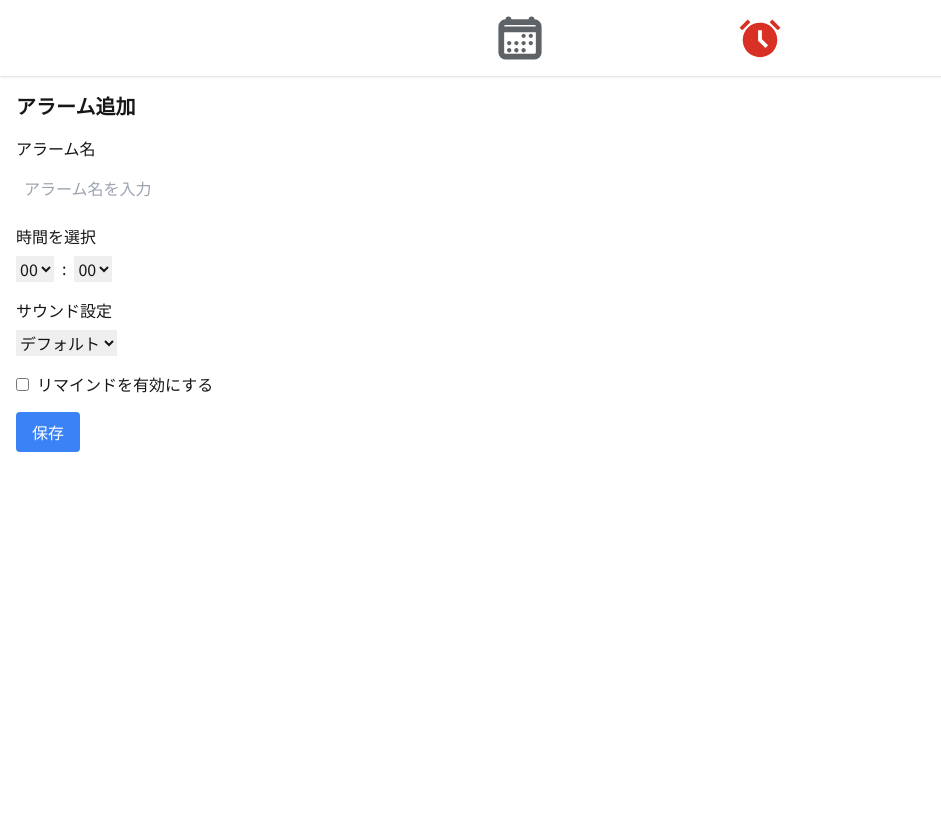
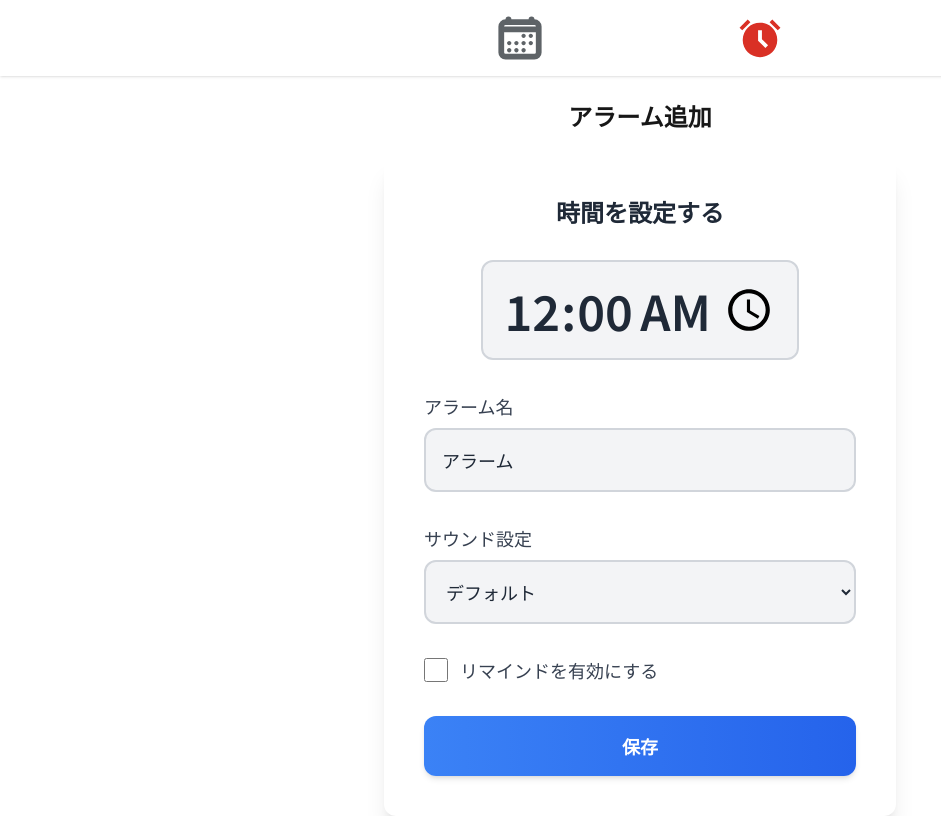
Before and after one commit to Go3105/mezamashitai, a Next.js app in the folder my-app/: page /alarmAdd in a window 1280 px wide. Shown: the whole page, without its empty margins (0-941 px from the left). Built offline with nearby package versions, Linux system fonts and the light colour scheme.

Commit message:
alarmAddを修正しました

```diff
--- a/my-app/src/app/_components/AlarmAdd.tsx
+++ b/my-app/src/app/_components/AlarmAdd.tsx
@@ -1,13 +1,11 @@
-// app/_components/AlarmAdd.tsx
 "use client";
-
 import React, { useState } from "react";
 import { useAlarmContext } from "./AlarmContext";
 import { useRouter } from "next/navigation";
 
 const AlarmAdd = () => {
-    const [name, setName] = useState("");
-    const [time, setTime] = useState({ hours: "00", minutes: "00" });
+  const [name, setName] = useState("アラーム");
+  const [time, setTime] = useState("00:00");
   const [sound, setSound] = useState("default");
   const [remind, setRemind] = useState(false);
 
@@ -15,68 +13,70 @@ const AlarmAdd = () => {
   const router = useRouter();
 
   const handleSave = () => {
-        const formattedTime = `${time.hours}:${time.minutes}`;
     addAlarm({
-            id: 0, name, time: formattedTime, sound, remind,
-            isActive: true
+      id: 0,
+      name,
+      time,
+      sound,
+      remind,
+      isActive: true,
     });
-        router.push("/alarm"); // 一覧画面に戻る
+    router.push("/alarm");
   };
 
   return (
-        <div className="p-4">
-            <h2 className="text-xl font-bold mb-4">アラーム追加</h2>
-            <div className="mb-4">
-                <label htmlFor="name" className="block mb-2">アラーム名</label>
+    <div className="flex justify-center items-center ">
+      <div className="bg-white p-10 rounded-xl shadow-xl w-full max-w-lg space-y-8">
+        <h2 className="text-2xl font-semibold text-gray-800 text-center">
+          時間を設定する
+        </h2>
+
+        {/* 時間ピッカー */}
+        <div className="text-center mb-6">
+          <label
+            htmlFor="time"
+            className="block mb-3 text-gray-700 font-medium text-lg"
+          ></label>
+          <input
+            type="time"
+            id="time"
+            value={time}
+            onChange={(e) => setTime(e.target.value)}
+            className="border-2 border-gray-300 rounded-xl p-5 bg-gray-100 text-gray-800 text-5xl font-semibold text-center focus:outline-none focus:border-blue-500 focus:bg-white transition-all hover:bg-gray-200"
+          />
+        </div>
+
+        {/* アラーム名 */}
+        <div>
+          <label
+            htmlFor="name"
+            className="block mb-2 text-gray-700 font-medium text-lg"
+          >
+            アラーム名
+          </label>
           <input
             id="name"
             type="text"
             value={name}
             onChange={(e) => setName(e.target.value)}
-                    className="bordar rounded p-2 w-full"
+            className="border-2 border-gray-300 rounded-xl p-4 w-full bg-gray-100 text-gray-800 text-lg focus:outline-none focus:border-blue-500 focus:bg-white transition-all"
             placeholder="アラーム名を入力"
           />
         </div>
 
-
-            <div className="mb-4">
-                <label htmlFor="time" className="block mb-2">時間を選択</label>
-                <div className="flex">
-                    <select
-                        id="hours"
-                        value={time.hours}
-                        onChange={(e) => setTime({ ...time, hours: e.target.value })}
-                        className="mr-2"
+        {/* サウンドの設定 */}
+        <div>
+          <label
+            htmlFor="sound"
+            className="block mb-2 text-gray-700 font-medium text-lg"
           >
-                        {Array.from({ length: 24 }, (_, i) => (
-                            <option key={i} value={String(i).padStart(2, '0')}>
-                                {String(i).padStart(2, '0')}
-                            </option>
-                        ))}
-                    </select>
-                    :
-                    <select
-                        id="minutes"
-                        value={time.minutes}
-                        onChange={(e) => setTime({ ...time, minutes: e.target.value })}
-                        className="ml-2"
-                    >
-                        {Array.from({ length: 12 }, (_, i) => (
-                            <option key={i} value={String(i * 5).padStart(2, '0')}>
-                                {String(i * 5).padStart(2, '0')}
-                            </option>
-                        ))}
-                    </select>
-                </div>
-            </div>
-
-            <div className="mb-4">
-                <label htmlFor="sound" className="block mb-2">サウンド設定</label>
+            サウンド設定
+          </label>
           <select
             id="sound"
             value={sound}
             onChange={(e) => setSound(e.target.value)}
-                    className="block"
+            className="border-2 border-gray-300 rounded-xl p-4 w-full bg-gray-100 text-gray-800 text-lg focus:outline-none focus:border-blue-500 focus:bg-white transition-all hover:bg-gray-200"
           >
             <option value="default">デフォルト</option>
             <option value="beep">ビープ音</option>
@@ -84,21 +84,27 @@ const AlarmAdd = () => {
           </select>
         </div>
 
-            <div className="mb-4">
-                <label className="flex items-center">
+        {/* リマインドの設定 */}
+        <div className="flex items-center space-x-3 mt-4">
+          <label className="flex items-center space-x-3 text-gray-700 font-medium text-lg">
             <input
               type="checkbox"
               checked={remind}
               onChange={() => setRemind(!remind)}
-                        className="mr-2"
+              className="w-6 h-6 text-blue-500 rounded focus:ring focus:ring-blue-300"
             />
-                    リマインドを有効にする
+            <span>リマインドを有効にする</span>
           </label>
         </div>
 
-            <button onClick={handleSave} className="bg-blue-500 text-white px-4 py-2 rounded">
+        {/* 保存ボタン */}
+        <button
+          onClick={handleSave}
+          className="w-full bg-gradient-to-r from-blue-500 to-blue-600 text-white py-4 rounded-xl font-semibold text-lg shadow-md hover:from-blue-600 hover:to-blue-700 transition"
+        >
           保存
         </button>
+      </div>
     </div>
   );
 };
--- a/my-app/src/app/alarmAdd/page.tsx
+++ b/my-app/src/app/alarmAdd/page.tsx
@@ -6,6 +6,7 @@ const page = () => {
   return (
     <div>
       <Tab />
+      <h2 className="text-center text-2xl p-6 font-bold">アラーム追加</h2>
       <AlarmAdd />
     </div>
   );
```
Lines whose indentation alone changed are shown as unchanged.
